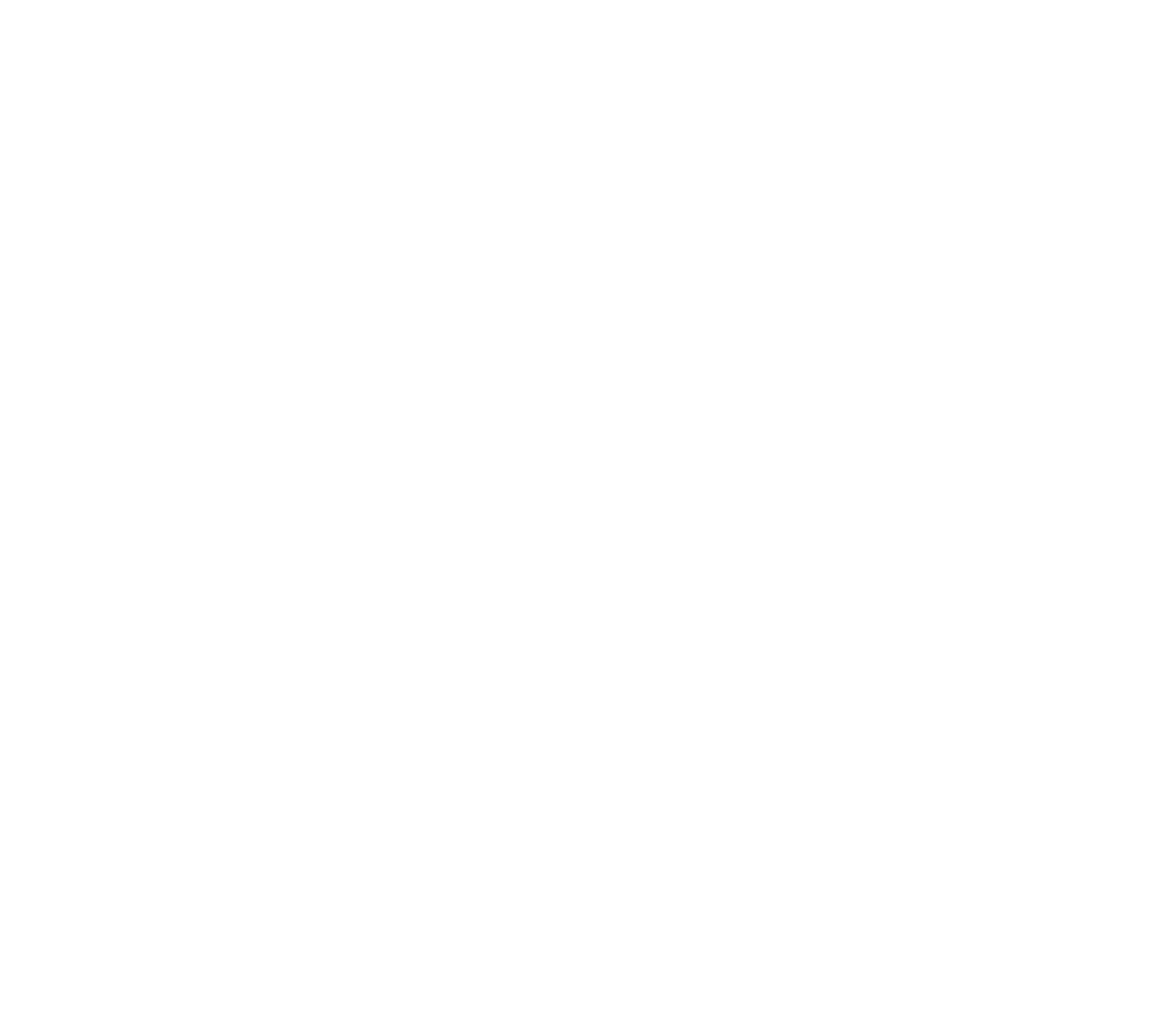
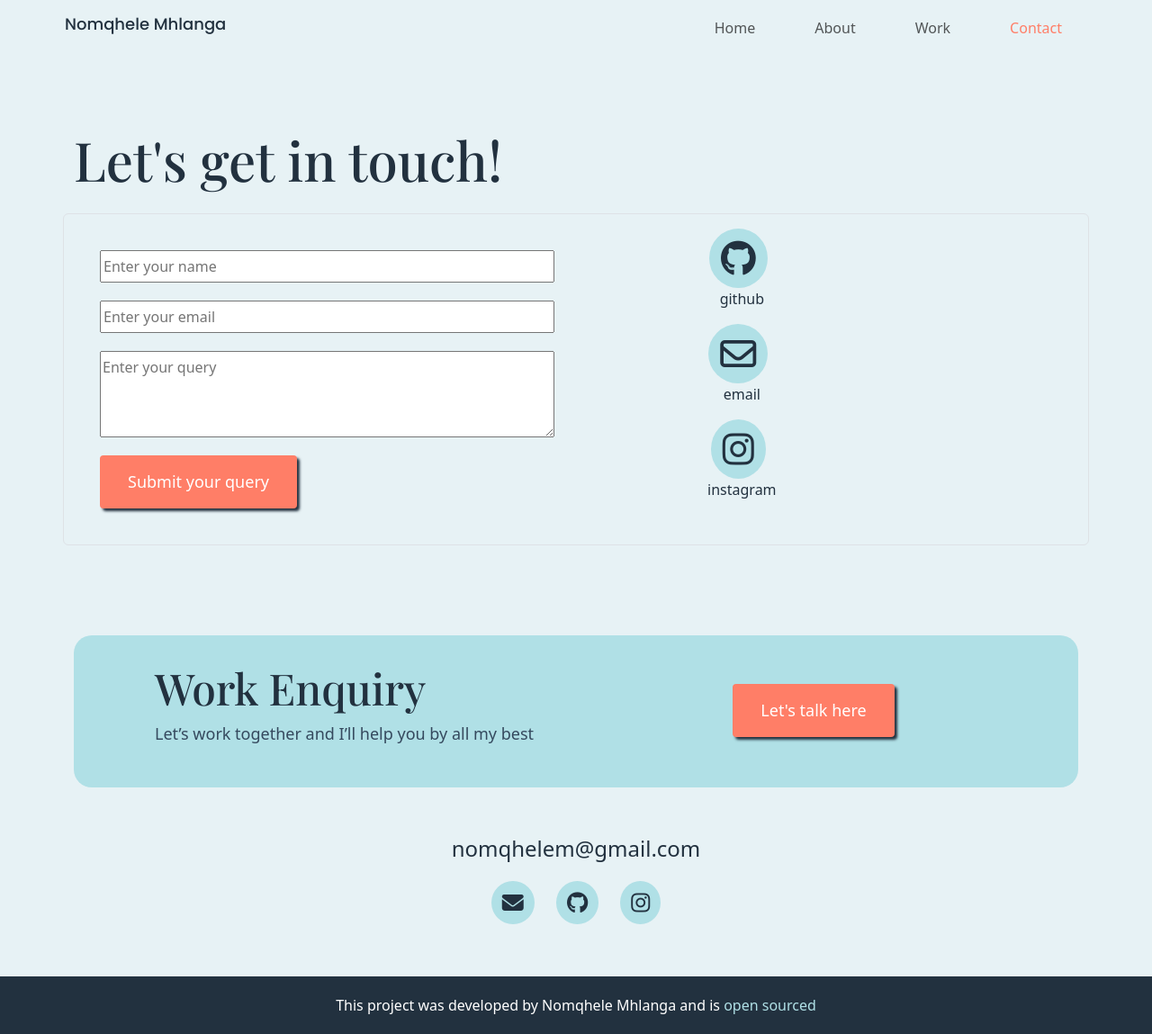
Before and after one commit to mqhelem/responsive-final-project, a plain HTML site: page contact.html in a window 1280 px wide. Shown: the whole page at 90% size. Before the commit the page ends 800 px from the top, so only its background shows below. Drawn offline with nearby package versions, Linux system fonts and the light colour scheme; a web font is replaced by a local one.

Commit message:
contacts page updates

```diff
--- a/contact.html
+++ b/contact.html
@@ -0,0 +1,165 @@
+<!DOCTYPE html>
+<html lang="en">
+  <head>
+    <meta charset="UTF-8" />
+    <meta name="viewport" content="width=device-width, initial-scale=1.0" />
+     <meta
+      name="description"
+      content="Front end Developer. Nomqhele Mhlanga is a front end developer based in Johannesburg."
+    />
+    <link
+      href="https://cdn.jsdelivr.net/npm/bootstrap@5.3.3/dist/css/bootstrap.min.css"
+      rel="stylesheet"
+      integrity="sha384-QWTKZyjpPEjISv5WaRU9OFeRpok6YctnYmDr5pNlyT2bRjXh0JMhjY6hW+ALEwIH"
+      crossorigin="anonymous"
+    />
+    <script
+      src="https://cdn.jsdelivr.net/npm/bootstrap@5.3.3/dist/js/bootstrap.bundle.min.js"
+      integrity="sha384-YvpcrYf0tY3lHB60NNkmXc5s9fDVZLESaAA55NDzOxhy9GkcIdslK1eN7N6jIeHz"
+      crossorigin="anonymous"
+    ></script>
+    <script
+      src="https://kit.fontawesome.com/777ea48e40.js"
+      crossorigin="anonymous"
+    ></script>
+    <link rel="preconnect" href="https://fonts.googleapis.com" />
+    <link rel="preconnect" href="https://fonts.gstatic.com" crossorigin />
+    <link
+      href="https://fonts.googleapis.com/css2?family=Poppins:ital,wght@0,100;0,200;0,300;0,400;0,500;0,600;0,700;0,800;0,900;1,100;1,200;1,300;1,400;1,500;1,600;1,700;1,800;1,900&display=swap"
+      rel="stylesheet"
+    />
+    <link
+      href="https://fonts.googleapis.com/css2?family=Playfair+Display:ital,wght@0,400..900;1,400..900&display=swap"
+      rel="stylesheet"
+    />
+    <link rel="stylesheet" href="/src/styles.css" />
+    <title>Contact Developer-Nomqhele Mhlanga</title>
+  </head>
+  <body>
+    <!-- nav -->
+    <nav class="navbar navbar-expand-lg">
+      <div class="container-fluid">
+        <a class="navbar-brand" href="/" title="Developer logo"
+          ><h4>Nomqhele Mhlanga</h4></a
+        >
+        <button
+          class="navbar-toggler"
+          type="button"
+          data-bs-toggle="collapse"
+          data-bs-target="#navbarNav"
+          aria-controls="navbarNav"
+          aria-expanded="false"
+          aria-label="Toggle navigation"
+        >
+          <span class="navbar-toggler-icon"></span>
+        </button>
+        <div
+          class="collapse navbar-collapse justify-content-end"
+          id="navbarNav"
+        >
+          <ul class="navbar-nav">
+            <li class="nav-item">
+              <a class="nav-link" href="/index.html" title="Homepage">Home</a>
+            </li>
+            <li class="nav-item">
+              <a class="nav-link" href="/about.html" title="About Developer">About</a>
+            </li>
+            <li class="nav-item">
+              <a class="nav-link" href="/projects.html" title="See projects by Developer">Work</a>
+            </li>
+            <li class="nav-item">
+              <a
+                class="nav-link active"
+                aria-current="page"
+                href="/contact.html"
+                title="Contact Developer-Nomqhele Mhlanga"
+                >Contact
+              </a>
+            </li>
+          </ul>
+        </div>
+      </div>
+    </nav>
+    <div class="top-space container ">
+      <h2>Let's get in touch!</h2>
+      <div class="row mt-4 p-3 rounded border border-tetiary" >
+        <div class="col-md-6 p-4  ">
+          <div>
+            <input type="text" id="names" placeholder="Enter your name" required />
+            <input type="email" id="email" placeholder="Enter your email" required />
+            <textarea rows="3" id="enquiry" placeholder="Enter your query" required ></textarea>
+          <div><a class="btn btn-branding" title="Submit">Submit your query</a></div>
+          </div>
+        </div>
+        <div class="col-md-4   text-center">
+          <div>
+            <a href="https://github.com/mqhelem/portfolio-project" title="View source code for this project" target="_blank"><i class="contact-socials fa fa-github me-2 " aria-hidden="true"></i><p>github</p></a></div>
+            <div><a href="mailto:nomqhelem@gmail.com" title="Send Developer an email"
+              ><i class="contact-socials fa-regular fa-envelope icons  me-2" aria-hidden="true"></i
+            ><p>email</p></a></div>
+            <div><a href="https://www.instagram.com/mqhelemm/" target="_blank" title="Learn more about Developer"><i class="contact-socials fa fa-instagram me-2" aria-hidden="true">
+            </i>
+            <p>instagram</p></a></div>
+         </div>
+        </div>
+      </div>
+    </div>
+    <!-- footer -->
+    <div class="container">
+      <footer>
+        <div class="row enquiry">
+          <div class="col-md-6">
+            <h3 class="ps-md-5">Work Enquiry</h3>
+            <p class="ps-md-5">
+              Let’s work together and I’ll help you by all my best
+            </p>
+          </div>
+          <div class="col-md-6 d-flex justify-content-center">
+            <div>
+              <a
+                href="/contact.html"
+                title="Go to contacts page"
+                class="btn btn-branding mt-md-4"
+                >Let's talk here</a
+              >
+            </div>
+          </div>
+        </div>
+        <div class="home-contacts mb-4 text-center">
+          <a
+            href="mailto: nomqhelem@gmail.com"
+            title="Send Developer an email"
+            class="email"
+            >nomqhelem@gmail.com</a
+          >
+          <div class="mt-2">
+            <a href="mailto:nomqhelem@gmail.com" title="Send Developer an email"
+              ><i class="fa-solid fa-envelope home-icons"></i
+            ></a>
+            <a
+              href="https://github.com/mqhelem/responsive-final-project/"
+              title="See source code for this project"
+              ><i class="fa fa-github home-icons"></i
+            ></a>
+            <a
+              href="https://www.instagram.com/mqhelemm"
+              title="Learn more about Developer"
+              ><i class="fa fa-instagram home-icons"></i
+            ></a>
+          </div>
+        </div>
+      </footer>
+    </div>
+    <!-- coder -->
+    <div class="coder mt-md-5 text-center">
+      <p>
+        This project was developed by Nomqhele Mhlanga and is
+        <a
+          href="https://github.com/mqhelem/responsive-final-project/"
+          title="See source dode for this project"
+          >open sourced</a
+        >
+      </p>
+    </div>
+    </body>
+</html>
--- a/src/styles.css
+++ b/src/styles.css
@@ -121,11 +121,25 @@ h5 {
   border: var(--project-img-border);
 }
 
+input,
+textarea {
+  display: block;
+  width: 100%;
+  margin-bottom: 20px;
+  color: #000;
+  line-height: 30px;
+}
 .enquiry {
   margin: 50px 0;
   background-color: var(--primary-color);
   padding: 30px;
   border-radius: 20px;
+}
+.contact-socials {
+  font-size: 40px;
+  background-color: var(--primary-color);
+  padding: 13px;
+  border-radius: 50%;
 }
 .home-icons {
   padding: 12px;
```
Also changed, not shown: about.html (+1 -1 lines), index.html (+11 -12 lines), projects.html (+5 -2 lines).
